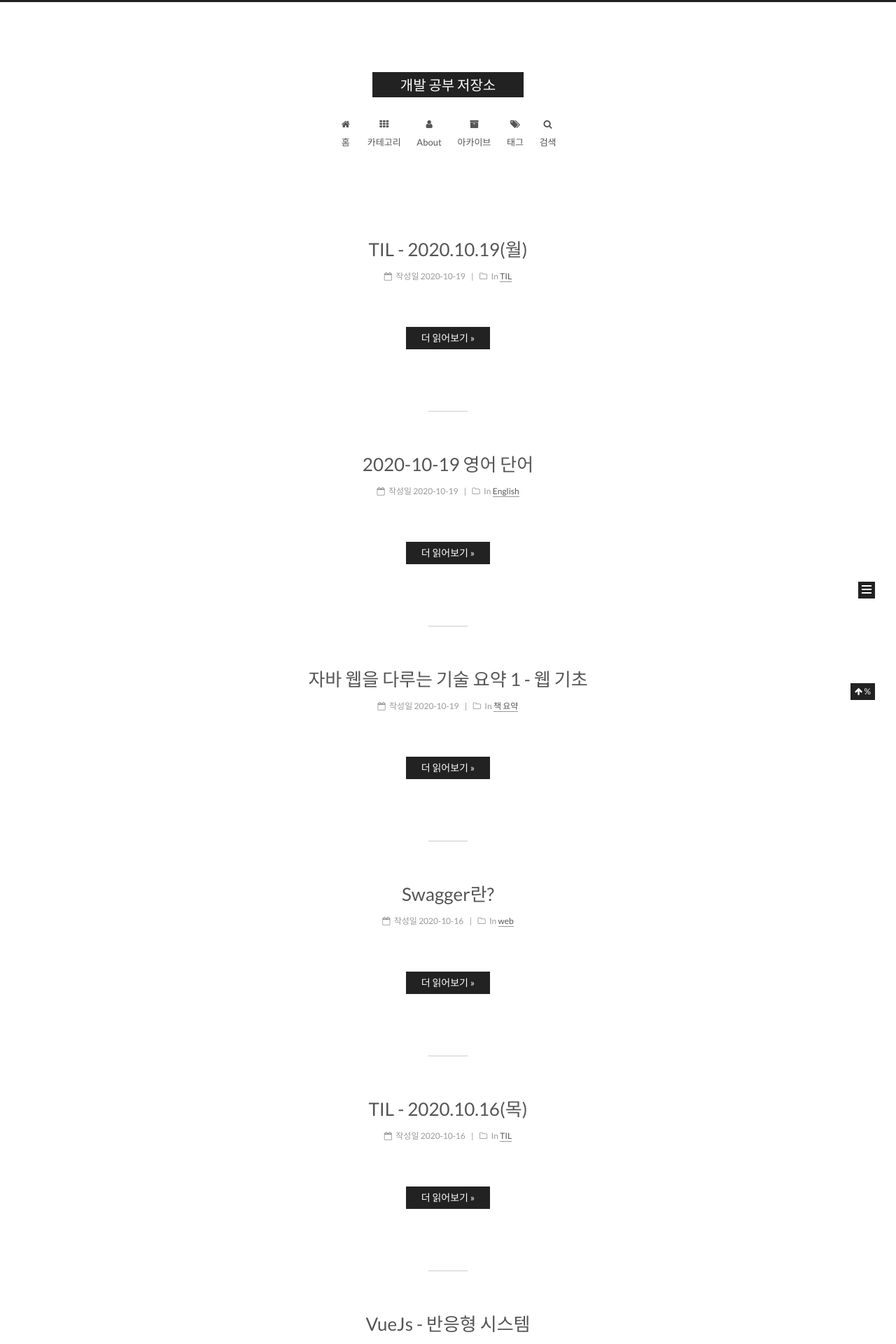
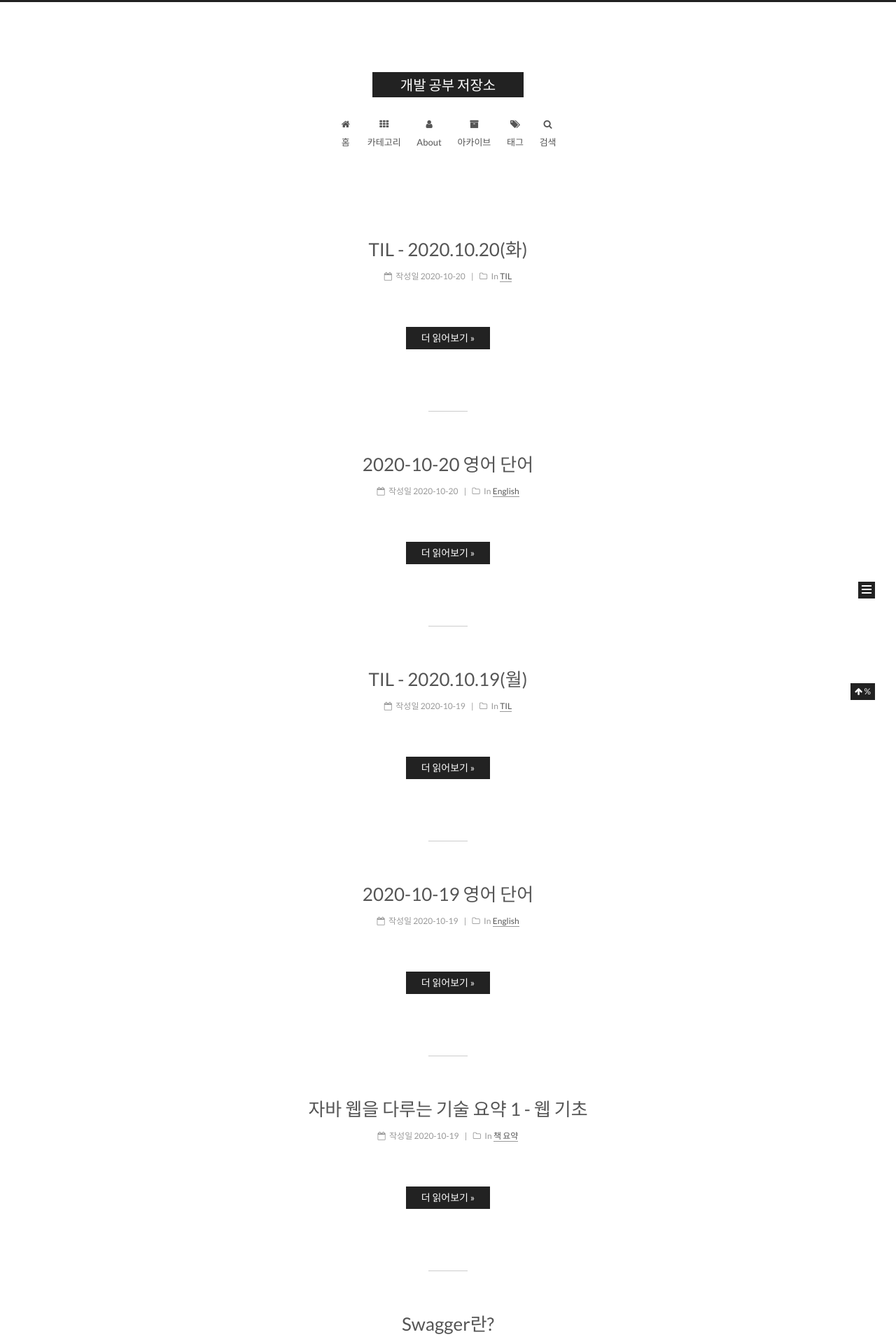
Before and after one commit to doozi316/doozi316.github.io, a Jekyll site: the page built from index.html, in a window 1280 px wide. Shown: the top 1920 px of the page at 70% size. Built offline with Jekyll 4.4.1, drawn with Linux system fonts in a browser that asks for light colours; the list of posts is cut into pages by our own code; some of the changed text lies outside the part shown.

Commit message:
20201020

```diff
--- a/_posts/2020-10-19-ENG21.md
+++ b/_posts/2020-10-19-ENG21.md
@@ -9,7 +9,7 @@ tags: [English]
 date: 2020-10-19
 ---
 
-# 2020년 10월 19일 (수) 영어 단어
+# 2020년 10월 19일 (화) 영어 단어
 
 - `hum`
     - 콧노래를 부르다, 흥얼거리다
--- /dev/null
+++ b/_posts/2020-10-20-ENG22.md
@@ -0,0 +1,34 @@
+---
+layout: post
+title: 2020-10-20 영어 단어
+categories: [English]
+excerpt: ' '
+comments: true
+share: true
+tags: [English]
+date: 2020-10-20
+---
+
+# 2020년 10월 20일 (화) 영어 단어
+
+- `malicious`
+    - 악의적인, 적의 있는
+- `advisory`
+    - 자문의, 고문의
+_ `compromised`
+    - 면역 반응 따위가 제대로 발휘되지 못하는
+- `gurantee`
+    - 굳은 약속, 확약
+- `enforcement`
+    - 시행, 집행, 강제, 강조
+- `basis`
+    - 근거, 이유
+- `crackdown`
+    - 엄중 단속, 강력 탄압
+- `infect`
+    - 감염시키다
+
+<br/>
+
+[오늘의 기사] <br/>
+<https://www.zdnet.com/article/three-npm-packages-found-opening-shells-on-linux-windows-systems/>
--- /dev/null
+++ b/_posts/2020-10-20-TIL35.md
@@ -0,0 +1,19 @@
+---
+layout: post
+title: TIL - 2020.10.20(화)
+categories: [TIL]
+excerpt: ' '
+comments: true
+share: true
+tags: [TIL]
+date: 2020-10-20
+---
+# Today I Learned
+
+## 오늘 한 일
+
+- 영어 공부
+    - [IT 영어 기사 하나 읽기](https://www.zdnet.com/article/three-npm-packages-found-opening-shells-on-linux-windows-systems/)
+    - [기사 내 모르는 영어 단어 정리](https://doozi316.github.io/english/2020/10/20/ENG22/)
+- JSP 공부
+    - [자바 웹을 다루는 기술 요약 2 - 서블릿](https://doozi316.github.io/%EC%B1%85%20%EC%9A%94%EC%95%BD/2020/10/20/BOOK2/)
```
Also changed, not shown: _posts/2020-10-19-TIL34.md (+2 -0 lines), assets/images/BOOK1/2.png (added), assets/images/BOOK1/2/슬라이드1.PNG (deleted).
